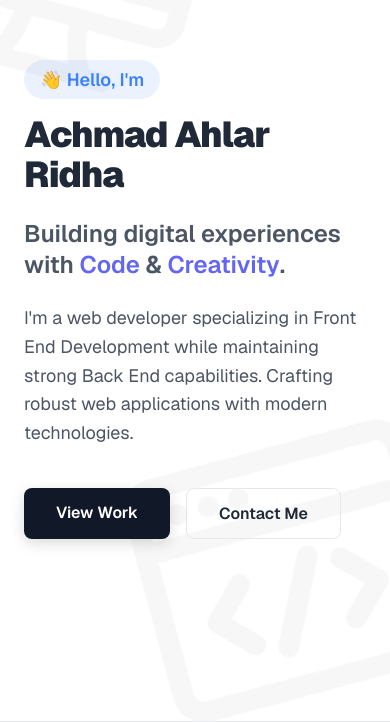
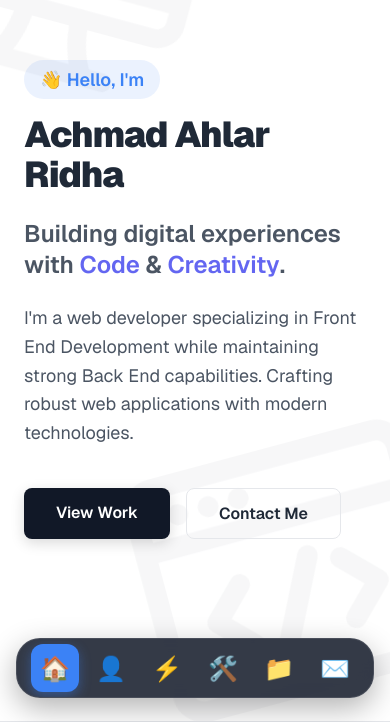
Before and after one commit to ridho-aru/ridho-aru.github.io, a Next.js app: page / in a window 390 px wide. Shown: the part 122-844 px from the top of the page. Built offline with nearby package versions, Linux system fonts and the light colour scheme.

Commit message:
refactor: update layout styles and improve sidebar responsiveness

```diff
--- a/src/app/layout.module.css
+++ b/src/app/layout.module.css
@@ -35,5 +35,6 @@
   .main {
     margin-left: 0;
     width: 100%;
+    padding-bottom: 80px;
   }
 }
--- a/src/app/layout.tsx
+++ b/src/app/layout.tsx
@@ -1,26 +1,26 @@
-import type { Metadata } from "next";
-import { Geist, Geist_Mono } from "next/font/google";
-import "./globals.css";
+import type { Metadata } from 'next';
+import { Geist, Geist_Mono } from 'next/font/google';
+import './globals.css';
 
 // Components
-import { Sidebar, SidebarNavItem } from "@/components/Sidebar";
-import { NAVS } from "@/data/constants";
-import styles from "./layout.module.css";
+import { Sidebar, SidebarNavItem } from '@/components/Sidebar';
+import { NAVS } from '@/data/constants';
+import styles from './layout.module.css';
 
 const geistSans = Geist({
-  variable: "--font-geist-sans",
-  subsets: ["latin"],
+  variable: '--font-geist-sans',
+  subsets: ['latin'],
 });
 
 const geistMono = Geist_Mono({
-  variable: "--font-geist-mono",
-  subsets: ["latin"],
+  variable: '--font-geist-mono',
+  subsets: ['latin'],
 });
 
 export const metadata: Metadata = {
-  title: "Achmad Ahlar Ridha - Web Developer Portfolio",
+  title: 'Achmad Ahlar Ridha - Web Developer Portfolio',
   description:
-    "Portfolio of Achmad Ahlar Ridha - Front End Web Developer specializing in React, Next.js, and modern JavaScript frameworks",
+    'Portfolio of Achmad Ahlar Ridha - Front End Web Developer specializing in React, Next.js, and modern JavaScript frameworks',
 };
 
 export default function RootLayout({
@@ -35,7 +35,12 @@ export default function RootLayout({
     sectionIds.push(nav.id);
 
     navs.push(
-      <SidebarNavItem key={nav.id} id={nav.id} icon={nav.icon}>
+      <SidebarNavItem
+        key={nav.id}
+        id={nav.id}
+        icon={nav.icon}
+        title={nav.label}
+      >
         {nav.label}
       </SidebarNavItem>,
     );
--- a/src/components/Contact.module.css
+++ b/src/components/Contact.module.css
@@ -54,4 +54,7 @@
   .section {
     padding: 60px 24px;
   }
+  .contactCard{
+    padding: 40px;
+  }
 }
--- a/src/components/Sidebar.module.css
+++ b/src/components/Sidebar.module.css
@@ -134,6 +134,81 @@
 
 @media (max-width: 768px) {
   .sidebar {
+    /* Floating Island Design */
+    position: fixed;
+    top: auto; /* Reset top to prevent stretching */
+    bottom: 24px;
+    left: 50%;
+    transform: translateX(-50%);
+    width: calc(100% - 32px);
+    max-width: 380px;
+    height: auto;
+    min-height: auto;
+
+    display: flex;
+    flex-direction: row;
+    align-items: center;
+    justify-content: center;
+
+    background-color: rgba(17, 24, 39, 0.85); /* Slightly transparent */
+    backdrop-filter: blur(12px);
+    border-radius: 24px;
+    padding: 6px;
+    height: 60px; /* Fixed height for consistency */
+
+    border: 1px solid rgba(255, 255, 255, 0.1);
+    box-shadow: 0 10px 30px rgba(0, 0, 0, 0.3);
+    z-index: 100;
+  }
+
+  .sidebarHeader,
+  .sidebarFooter {
+    display: none;
+  }
+
+  .nav {
+    flex-direction: row;
+    justify-content: center; /* Center items */
+    width: 100%;
+    gap: 8px; /* Adds space between squares */
+  }
+
+  .navLink {
+    flex-direction: column;
+    padding: 0;
+    width: 48px;  /* Fixed Square Size */
+    height: 48px; /* Fixed Square Size */
+    border-radius: 12px; /* Soft square rounded corners */
+    font-size: 0; /* Hides the text label */
+    justify-content: center;
+    align-items: center;
+    color: #9ca3af;
+    vertical-align: middle;
+  }
+
+  .navLink:hover {
+    transform: none;
+    background-color: rgba(255, 255, 255, 0.1);
+    color: #fff;
+  }
+
+  .navLink.active {
+    background-color: var(--primary-color);
+    color: #fff;
+    box-shadow: 0 4px 12px rgba(59, 130, 246, 0.4);
+  }
+
+  .navLink.active::before {
+    display: none;
+  }
+
+  .navIcon {
+    vertical-align: middle;
+    font-size: 24px; /* Larger icon clearly visible */
+    margin-bottom: 0;
+    display: flex; /* Ensures svg centers correctly */
+  }
+  .navLabel {
     display: none;
   }
 }
--- a/src/components/Sidebar.tsx
+++ b/src/components/Sidebar.tsx
@@ -30,15 +30,7 @@ export function Sidebar({ sectionIds, children }: SidebarProps) {
   const [activeSection, setActiveSection] = useState(sectionIds[0] || 'home');
 
   useEffect(() => {
-    let timeoutId: ReturnType<typeof setTimeout>;
-
     const handleScroll = () => {
-      // Simple debounce
-      if (timeoutId) {
-        clearTimeout(timeoutId);
-      }
-
-      timeoutId = setTimeout(() => {
       const offset = 150;
 
       for (const id of sectionIds) {
@@ -51,15 +43,11 @@ export function Sidebar({ sectionIds, children }: SidebarProps) {
           }
         }
       }
-      }, 50); // 50ms delay
     };
 
+    handleScroll(); // Check initially
     window.addEventListener('scroll', handleScroll);
-    handleScroll(); // Check initially
-    return () => {
-      window.removeEventListener('scroll', handleScroll);
-      if (timeoutId) clearTimeout(timeoutId);
-    };
+    return () => window.removeEventListener('scroll', handleScroll);
   }, [sectionIds]);
 
   return (
@@ -131,10 +119,16 @@ export function Sidebar({ sectionIds, children }: SidebarProps) {
 interface SidebarNavItemProps {
   id: string;
   icon: ReactNode;
+  title?: string;
   children: ReactNode;
 }
 
-export function SidebarNavItem({ id, icon, children }: SidebarNavItemProps) {
+export function SidebarNavItem({
+  id,
+  icon,
+  title,
+  children,
+}: SidebarNavItemProps) {
   const { activeSection } = useContext(SidebarContext);
   const isActive = activeSection === id;
 
@@ -142,9 +136,10 @@ export function SidebarNavItem({ id, icon, children }: SidebarNavItemProps) {
     <a
       href={`#${id}`}
       className={`${styles.navLink} ${isActive ? styles.active : ''}`}
+      title={title}
     >
       <span className={styles.navIcon}>{icon}</span>
-      {children}
+      <span className={styles.navLabel}>{children}</span>
     </a>
   );
 }
```
Lines whose indentation alone changed are shown as unchanged.
